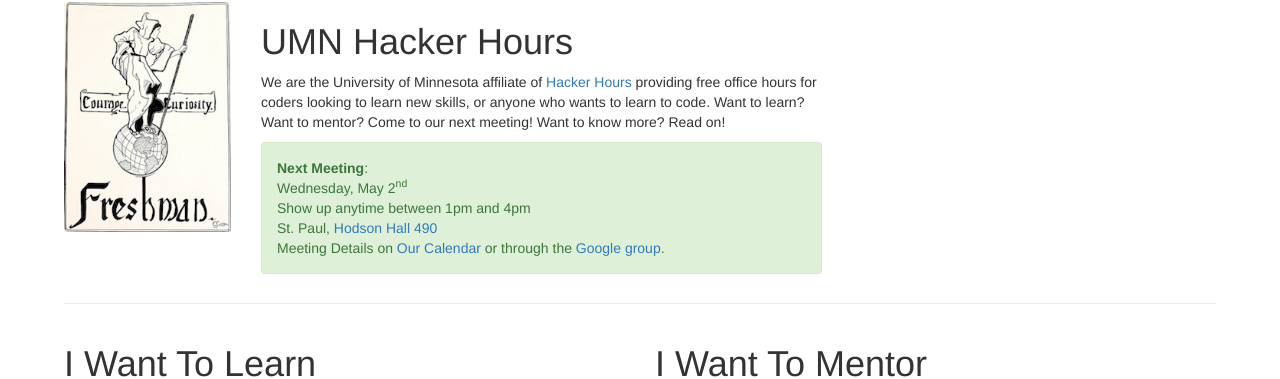
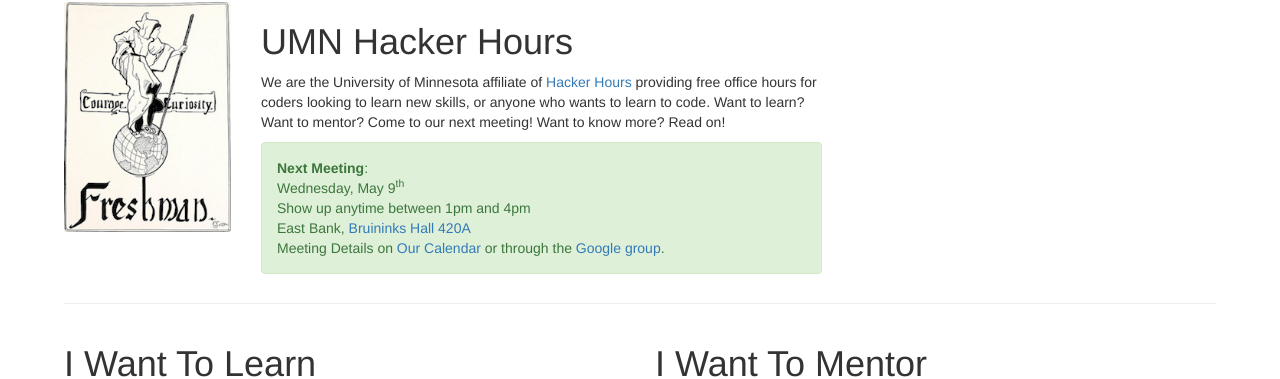
Before and after one commit to umnhackerhours/umnhackerhours.github.io, a Jekyll site: the page built from index.markdown, in a window 1280 px wide. Shown: the part 102-481 px from the top of the page. Built offline with Jekyll 4.4.1, drawn with Linux system fonts in a browser that asks for light colours.

Commit message:
2018-05-09

```diff
--- a/index.markdown
+++ b/index.markdown
@@ -13,13 +13,13 @@ description: Home
       <div class="alert alert-success" role="alert">
         <a class="anchor" id="next_meeting"></a>
         <strong>Next Meeting</strong>:<br />
-        Wednesday, May 2<sup>nd</sup><br />
+        Wednesday, May 9<sup>th</sup><br />
         Show up anytime between 1pm and 4pm<br />
         <!-- East Bank, <a href="https://roomsearch.umn.edu/roomsearch/#/rooms/6b2fc4e1-60f0-4d06-adb3-f2c58e314c6c">Nicholson Hall 345</a><br /> -->
         <!-- West Bank, <a href="https://roomsearch.umn.edu/roomsearch/#/rooms/69098659-4825-45b7-96d5-902f6b428017">Humphrey 50A (Computer Lab)</a><br /> -->
         <!-- St. Paul, <a href="https://roomsearch.umn.edu/roomsearch/#/rooms/c0619129-43e2-495e-98e3-5868ea0cc817">Hodson Hall 490</a><br /> -->
 
-        St. Paul, <a href="https://roomsearch.umn.edu/roomsearch/#/rooms/c0619129-43e2-495e-98e3-5868ea0cc817">Hodson Hall 490</a><br />
+        East Bank, <a href="https://roomsearch.umn.edu/roomsearch/#/rooms/1c70e5d2-64c9-47e0-adc5-b1fe6dc41c61">Bruininks Hall 420A</a><br />
         Meeting Details on <a href="https://www.google.com/calendar/embed?src=umn.edu_ii9odmho4m63bsq19879mu0iis%40group.calendar.google.com&ctz=America/Chicago">Our Calendar</a> or through the <a href='https://groups.google.com/a/umn.edu/d/hackerhours'>Google group</a>.
       </div>
     </div>
```
